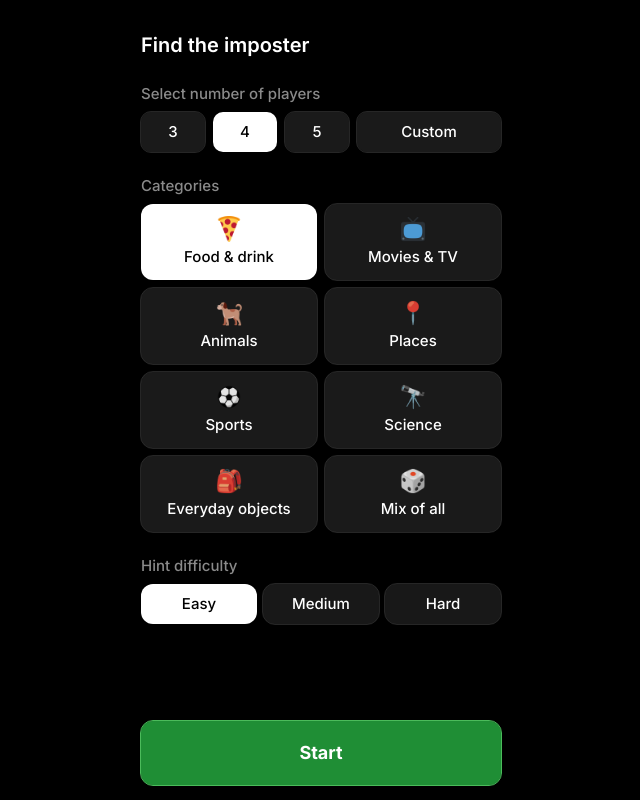
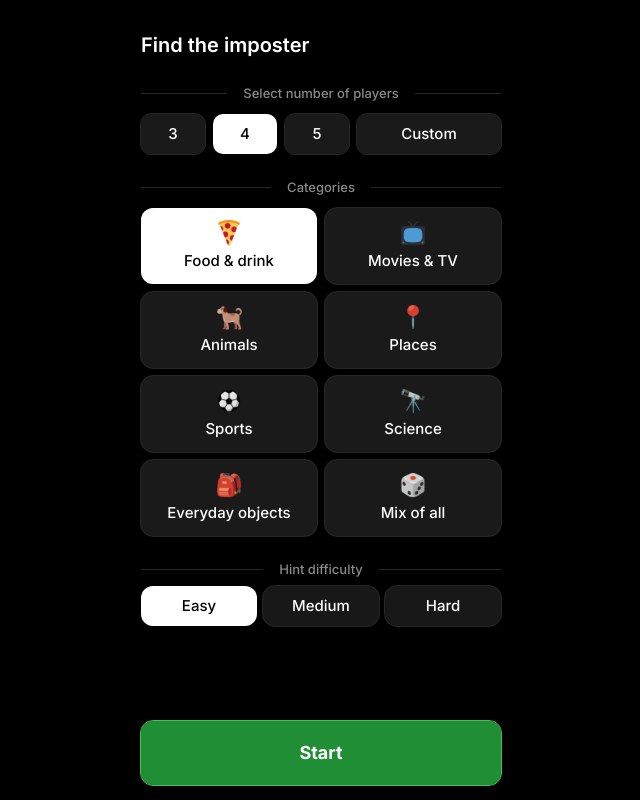
Before and after one commit to casicodes/imposter, a Next.js app: page / in a window 1280 px wide. Shown: the whole page, without its empty margins (319-959 px from the left). Built offline with nearby package versions, Linux system fonts and the light colour scheme.

Commit message:
Fix label

```diff
--- a/components/SetupScreen.tsx
+++ b/components/SetupScreen.tsx
@@ -1,7 +1,7 @@
 "use client";
 
 import { Inter } from "next/font/google";
-import { useState } from "react";
+import { useState, type ReactNode } from "react";
 import type { CategoryId, Difficulty } from "@/lib/categories";
 
 const inter = Inter({ subsets: ["latin"], display: "swap" });
@@ -19,6 +19,22 @@ type SetupScreenProps = {
 };
 
 const outlineMuted = "[outline:1px_solid_rgba(233,233,233,0.16)]";
+
+const sectionLabelClass =
+  "shrink-0 text-center text-[13px] font-medium leading-[18px] text-[#8A8A8A]";
+
+const sectionLabelRuleClass =
+  "h-px min-h-0 min-w-0 flex-1 bg-[rgba(233,233,233,0.16)]";
+
+function SectionLabel({ children }: { children: ReactNode }) {
+  return (
+    <div className="flex w-full items-center gap-4">
+      <div className={sectionLabelRuleClass} aria-hidden />
+      <p className={sectionLabelClass}>{children}</p>
+      <div className={sectionLabelRuleClass} aria-hidden />
+    </div>
+  );
+}
 
 /** Pin control text size (Tailwind `text-sm` / rem can read small on some devices). */
 const controlTextStyle = { fontSize: 15, lineHeight: "20px" } as const;
@@ -90,8 +106,6 @@ export function SetupScreen({
   const resolvedPlayerCount =
     players === "custom" ? customCount : Number.parseInt(players, 10);
 
-  const labelMuted = "text-[15px] font-medium leading-5 text-[#8A8A8A]";
-
   return (
     <div
       className={`relative flex min-h-dvh w-full flex-col bg-transparent px-[15px] pb-[120px] pt-[30px] antialiased ${inter.className}`}
@@ -103,8 +117,8 @@ export function SetupScreen({
           </h1>
         </div>
 
-        <div className="flex flex-col gap-2">
-          <p className={`self-stretch ${labelMuted}`}>Select number of players</p>
+        <div className="flex flex-col gap-3">
+          <SectionLabel>Select number of players</SectionLabel>
           <div className="flex gap-2">
             {(["3", "4", "5"] as const).map((n) => {
               const on = players === n;
@@ -136,7 +150,7 @@ export function SetupScreen({
             </button>
           </div>
           {players === "custom" ? (
-            <div className="mt-2 flex items-center gap-2">
+            <div className="mt-2 flex items-center gap-3">
               <button
                 type="button"
                 onClick={() =>
@@ -167,8 +181,8 @@ export function SetupScreen({
           ) : null}
         </div>
 
-        <div className="flex flex-col gap-2">
-          <p className={`self-stretch ${labelMuted}`}>Categories</p>
+        <div className="flex flex-col gap-3">
+          <SectionLabel>Categories</SectionLabel>
           <div className="flex flex-col gap-2">
             {CATEGORY_ROWS.map((row) => (
               <div key={row.map((c) => c.id).join("-")} className="flex gap-2">
@@ -222,7 +236,7 @@ export function SetupScreen({
         ) : null}
 
         <div className="flex flex-col gap-2">
-          <p className={`self-stretch ${labelMuted}`}>Hint difficulty</p>
+          <SectionLabel>Hint difficulty</SectionLabel>
           <div className="flex gap-1.5">
             {(
               [
```
